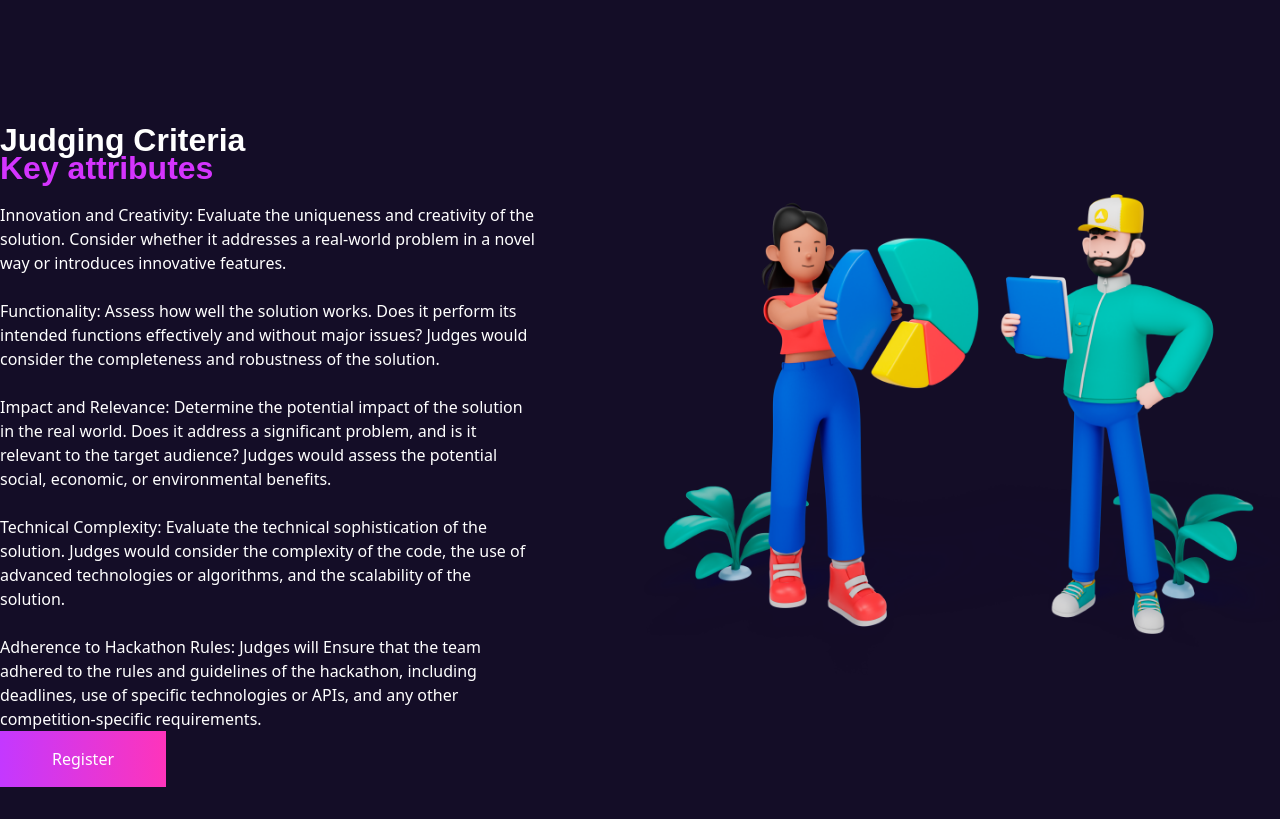
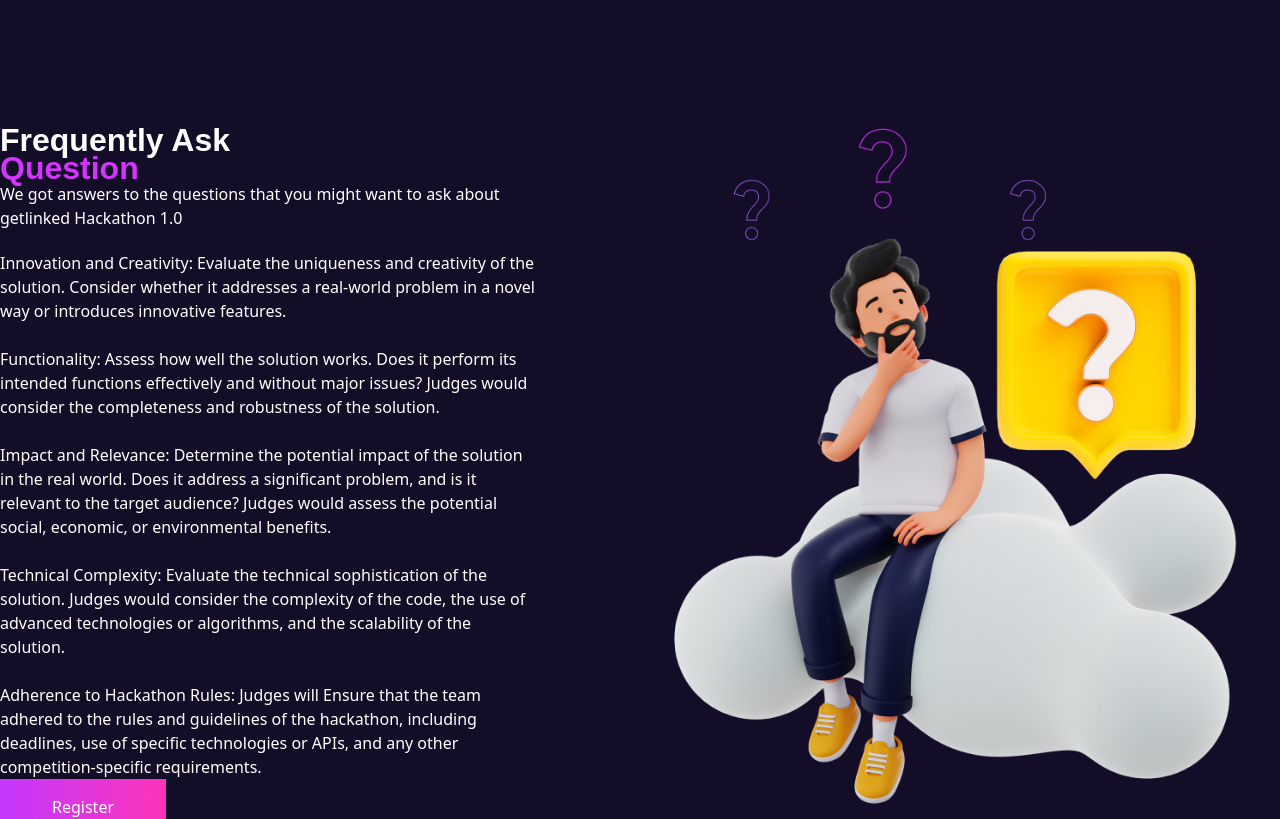
Before and after one commit to amiabl-programr/getLinkedHack, a React (Vite) app: page / in a window 1280 px wide. Shown: the part 2760-3579 px from the top of the page. Built offline with nearby package versions, Linux system fonts and the light colour scheme; a web font is replaced by a local one.

Commit message:
add faq img

```diff
--- a/src/App.jsx
+++ b/src/App.jsx
@@ -8,6 +8,7 @@
 import big_idea from "./assets/The big idea.png";
 import rules from "./assets/rules.png";
 import judging_criteria from "./assets/judging.png";
+import faq from "./assets/faq-img.png";
 
 import "./App.css";
 
@@ -16,7 +17,7 @@
     <>
       <Header />
       {/* hero */}
-      <div className=" bg-background-col text-white">
+      <div className=" bg-background-col text-white" id="hero">
         <div className="relative max-w-[1149px] mx-auto">
           <div className=" absolute pr-2 lg:pr-[55px] right-0">
             <p className="font-bold text-base italic">
@@ -182,11 +183,16 @@
         className="bg-[#140D27] flex flex-col lg:flex-row items-center justify-center
         text-white text-center gap-[58px] lg:gap-[109px] pt-[29px] pb-[75px]
          lg:pt-[62px] lg:pb-[78px]"
+        id="faq"
       >
         <div className="max-w-[535px] lg:text-left">
           <div>
-            <h2 className="">Judging Criteria</h2>
-            <h2 className=" text-tet-col">Key attributes</h2>
+            <h2 className="">Frequently Ask</h2>
+            <h2 className=" text-tet-col">Question</h2>
+            <p>
+              We got answers to the questions that you might want to ask about
+              getlinked Hackathon 1.0
+            </p>
           </div>
           <div className="mt-4 lg:mt-[21px] flex flex-col gap-3 lg:gap-6">
             <p>
@@ -226,7 +232,7 @@
         </div>
 
         <div>
-          <img src={judging_criteria} alt="" />
+          <img src={faq} alt="" />
         </div>
       </section>
       <Footer />
```
